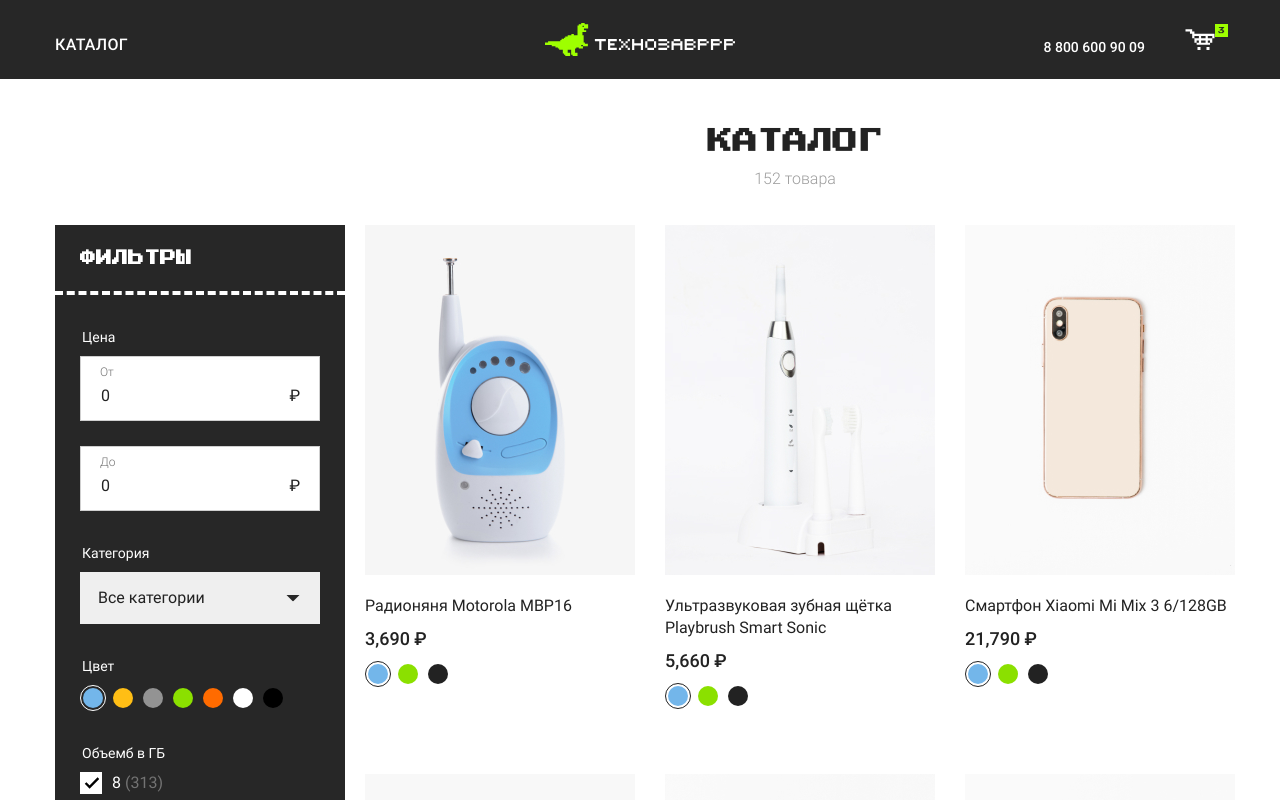
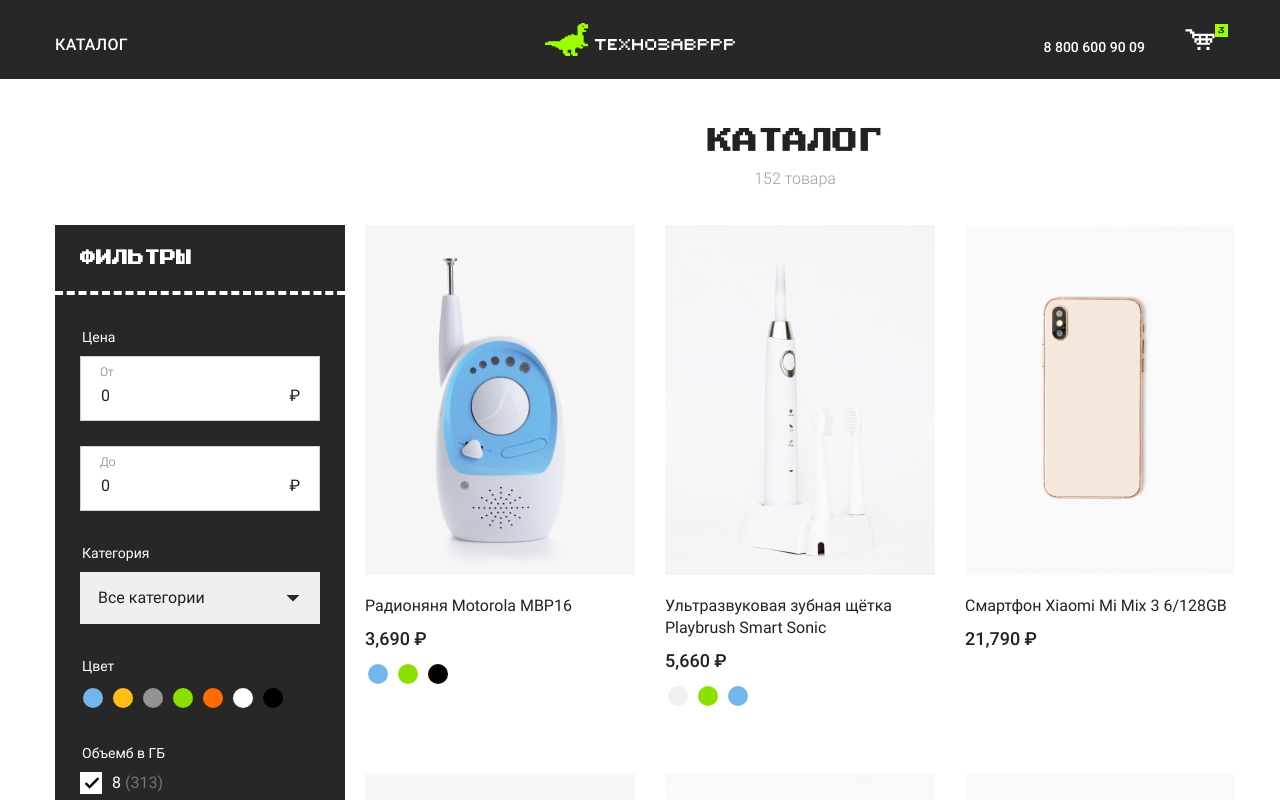
Before and after one commit to AXlIS/tehnozawrr, a Vue app: page / in a window 1280 px wide. Shown: the top 800 px of the page. Built offline with nearby package versions, Linux system fonts and the light colour scheme.

Commit message:
'colorFilter'

```diff
--- a/src/components/BasePagination.vue
+++ b/src/components/BasePagination.vue
@@ -3,7 +3,7 @@
     <li class="pagination__item">
       <a class="pagination__link pagination__link--arrow" href="#"
          :class="{'pagination__link--disabled': page === 1}"
-         @click.prevent="paginate(--page)"
+         @click.prevent="paginate(page - 1)"
          aria-label="Предыдущая страница">
         <svg width="8" height="14" fill="currentColor">
           <use xlink:href="#icon-arrow-left"></use>
@@ -19,7 +19,7 @@
     <li class="pagination__item">
       <a class="pagination__link pagination__link--arrow" href="#"
          :class="{'pagination__link--disabled': page === pages}"
-         @click.prevent="paginate(++page)"
+         @click.prevent="paginate(page + 1)"
          aria-label="Следующая страница">
         <svg width="8" height="14" fill="currentColor">
           <use xlink:href="#icon-arrow-right"></use>
--- a/src/components/ProductFilter.vue
+++ b/src/components/ProductFilter.vue
@@ -28,50 +28,12 @@
       <fieldset class="form__block">
         <legend class="form__legend">Цвет</legend>
         <ul class="colors">
-          <li class="colors__item">
+          <li class="colors__item" v-for="color in colors" :key="color.id">
             <label class="colors__label">
-              <input class="colors__radio sr-only" type="radio" name="color" value="#73B6EA"
-                     checked="">
-              <span class="colors__value" style="background-color: #73B6EA;">
+              <input class="colors__radio sr-only" type="checkbox" :value="color.id" v-model="currentColorId">
+              <span class="colors__value" :style="{backgroundColor: color.code}">
                   </span>
             </label>
-          </li>
-          <li class="colors__item">
-            <label class="colors__label">
-              <input class="colors__radio sr-only" type="radio" name="color" value="#FFBE15">
-              <span class="colors__value" style="background-color: #FFBE15;">
-                  </span>
-            </label>
-          </li>
-          <li class="colors__item">
-            <label class="colors__label">
-              <input class="colors__radio sr-only" type="radio" name="color" value="#939393">
-              <span class="colors__value" style="background-color: #939393;">
-                </span></label>
-          </li>
-          <li class="colors__item">
-            <label class="colors__label">
-              <input class="colors__radio sr-only" type="radio" name="color" value="#8BE000">
-              <span class="colors__value" style="background-color: #8BE000;">
-                </span></label>
-          </li>
-          <li class="colors__item">
-            <label class="colors__label">
-              <input class="colors__radio sr-only" type="radio" name="color" value="#FF6B00">
-              <span class="colors__value" style="background-color: #FF6B00;">
-                </span></label>
-          </li>
-          <li class="colors__item">
-            <label class="colors__label">
-              <input class="colors__radio sr-only" type="radio" name="color" value="#FFF">
-              <span class="colors__value" style="background-color: #FFF;">
-                </span></label>
-          </li>
-          <li class="colors__item">
-            <label class="colors__label">
-              <input class="colors__radio sr-only" type="radio" name="color" value="#000">
-              <span class="colors__value" style="background-color: #000;">
-                </span></label>
           </li>
         </ul>
       </fieldset>
@@ -149,21 +111,26 @@
 
 <script>
 import categories from '@/data/categories';
+import colors from '@/data/colors';
 
 export default {
   name: 'ProductFilter',
-  props: ['priceFrom', 'priceTo', 'categoryId'],
+  props: ['priceFrom', 'priceTo', 'categoryId', 'colorId'],
   data() {
     return {
       currentPriceFrom: 0,
       currentPriceTo: 0,
       currentCategoryId: 0,
+      currentColorId: [],
     };
   },
   computed: {
 
     categories() {
       return categories;
+    },
+    colors(){
+      return colors;
     }
   },
   watch: {
@@ -176,17 +143,22 @@
     categoryId(value) {
       this.currentCategoryId = value;
     },
+    colorId(value){
+      this.currentColorId = value;
+    }
   },
   methods: {
     submit() {
       this.$emit('update:priceFrom', this.currentPriceFrom);
       this.$emit('update:priceTo', this.currentPriceTo);
       this.$emit('update:categoryId', this.currentCategoryId);
+      this.$emit('update:colorId', this.currentColorId)
     },
     reset() {
       this.$emit('update:priceFrom', 0);
       this.$emit('update:priceTo', 0);
       this.$emit('update:categoryId', 0);
+      this.$emit('update:colorId', [])
     }
   }
 };
--- a/src/components/ProductItem.vue
+++ b/src/components/ProductItem.vue
@@ -15,24 +15,10 @@
     </span>
 
     <ul class="colors colors--black">
-      <li class="colors__item">
+      <li class="colors__item" v-for="item in product.colors" :key="item.id">
         <label class="colors__label">
-          <input class="colors__radio sr-only" type="radio" value="#73B6EA" v-model="color">
-          <span class="colors__value" style="background-color: #73B6EA;">
-                  </span>
-        </label>
-      </li>
-      <li class="colors__item">
-        <label class="colors__label">
-          <input class="colors__radio sr-only" type="radio" value="#8BE000" v-model="color">
-          <span class="colors__value" style="background-color: #8BE000;">
-                  </span>
-        </label>
-      </li>
-      <li class="colors__item">
-        <label class="colors__label">
-          <input class="colors__radio sr-only" type="radio" value="#222" v-model="color">
-          <span class="colors__value" style="background-color: #222;">
+          <input class="colors__radio sr-only" type="radio" :value="item.code">
+          <span class="colors__value" v-bind:style="{backgroundColor: item.code}" >
                   </span>
         </label>
       </li>
--- /dev/null
+++ b/src/data/colors.js
@@ -0,0 +1,37 @@
+export default [
+  {
+    id: 1,
+    title: 'Синий',
+    code: '#73B6EA',
+  },
+  {
+    id: 2,
+    title: 'Желтый',
+    code: '#FFBE15',
+  },
+  {
+    id: 3,
+    title: 'Серый',
+    code: '#939393',
+  },
+  {
+    id: 4,
+    title: 'Зеленый',
+    code: '#8BE000',
+  },
+  {
+    id: 5,
+    title: 'Оранжевый',
+    code: '#FF6B00',
+  },
+  {
+    id: 6,
+    title: 'Белый',
+    code: '#FFF',
+  },
+  {
+    id: 7,
+    title: 'Черный',
+    code: '#000',
+  },
+];
--- a/src/data/products.js
+++ b/src/data/products.js
@@ -4,83 +4,207 @@
     categoryId: 4,
     title: 'Радионяня Motorola MBP16',
     price: 3690,
-    img: '/img/radio.jpg'
+    img: '/img/radio.jpg',
+    colors: [
+      {
+        id: 1,
+        title: 'Синий',
+        code: '#73B6EA',
+      },
+      {
+        id: 4,
+        title: 'Зеленый',
+        code: '#8BE000',
+      },
+      {
+        id: 7,
+        title: 'Черный',
+        code: '#000',
+      }
+    ]
   },
   {
     id: 2,
     categoryId: 1,
     title: 'Ультразвуковая зубная щётка Playbrush Smart Sonic',
     price: 5660,
-    img: 'img/toothbrush.jpg'
+    img: 'img/toothbrush.jpg',
+    colors: [
+      {
+        id: 6,
+        title: 'Белый',
+        code: '#F0F0F0',
+      },
+      {
+        id: 4,
+        title: 'Зеленый',
+        code: '#8BE000',
+      },
+      {
+        id: 1,
+        title: 'Синий',
+        code: '#73B6EA',
+      }
+    ]
   },
   {
     id: 3,
     categoryId: 2,
     title: 'Смартфон Xiaomi Mi Mix 3 6/128GB',
     price: 21790,
-    img: 'img/phone.jpg'
+    img: 'img/phone.jpg',
+    colors: []
   },
   {
     id: 4,
     categoryId: 3,
     title: 'Электроскейт Razor Cruiser',
     price: 24690,
-    img: 'img/board.jpg'
+    img: 'img/board.jpg',
+    colors: [
+      {
+        id: 3,
+        title: 'Серый',
+        code: '#939393',
+      },
+      {
+        id: 5,
+        title: 'Оранжевый',
+        code: '#FF6B00',
+      },
+      {
+        id: 7,
+        title: 'Черный',
+        code: '#000',
+      },]
   },
   {
     id: 5,
     categoryId: 2,
     title: 'Смартфон Xiaomi Mi A3 4/64GB Android One',
     price: 14960,
-    img: 'img/phone-2.jpg'
+    img: 'img/phone-2.jpg',
+    colors: []
   },
   {
     id: 6,
     categoryId: 2,
     title: 'Смартфон Xiaomi Redmi 6/128GB',
     price: 8960,
-    img: 'img/phone-3.jpg'
+    img: 'img/phone-3.jpg',
+    colors: []
   },
   {
     id: 7,
     categoryId: 3,
     title: 'Электрический дрифт-карт Razor Crazy Cart',
     price: 39900,
-    img: 'img/bicycle.jpg'
+    img: 'img/bicycle.jpg',
+    colors: [
+      {
+        id: 2,
+        title: 'Желтый',
+        code: '#FFBE15',
+      },
+      {
+        id: 4,
+        title: 'Зеленый',
+        code: '#8BE000',
+      },
+      {
+        id: 5,
+        title: 'Оранжевый',
+        code: '#FF6B00',
+      }
+    ]
   },
   {
     id: 8,
     categoryId: 3,
     title: 'Гироскутер Razor Hovertrax 2.0',
     price: 34900,
-    img: 'img/wheels.jpg'
+    img: 'img/wheels.jpg',
+    colors: [
+      {
+        id: 3,
+        title: 'Серый',
+        code: '#939393',
+      },
+      {
+        id: 6,
+        title: 'Белый',
+        code: '#F0F0F0',
+      }
+    ]
   },
   {
     id: 9,
     categoryId: 3,
     title: 'Детский трюковой самокат Razor Grom',
     price: 4990,
-    img: 'img/scooter.jpg'
+    img: 'img/scooter.jpg',
+    colors: [
+      {
+        id: 7,
+        title: 'Черный',
+        code: '#000',
+      },
+      {
+        id: 1,
+        title: 'Синий',
+        code: '#73B6EA',
+      }
+    ]
   },
   {
     id: 10,
     categoryId: 5,
     title: 'Наушники AirPods с беспроводным зарядным футляром',
     price: 16560,
-    img: 'img/airpods.jpg'
+    img: 'img/airpods.jpg',
+    colors: [
+      {
+        id: 2,
+        title: 'Желтый',
+        code: '#FFBE15',
+      },
+      {
+        id: 4,
+        title: 'Зеленый',
+        code: '#8BE000',
+      },
+      {
+        id: 7,
+        title: 'Черный',
+        code: '#000',
+      }
+    ]
   },
   {
     id: 11,
     categoryId: 3,
     title: 'Роллерсёрф Razor RipStik Air Pro',
     price: 6690,
-    img: 'img/ripstik.jpg'
+    img: 'img/ripstik.jpg',
+    colors: []
   },
   {
     id: 12,
     categoryId: 5,
     title: 'Наушники Sony',
     price: 30690,
-    img: 'img/headphones.jpg'
+    img: 'img/headphones.jpg',
+    colors: [
+      {
+        id: 7,
+        title: 'Черный',
+        code: '#000',
+      },
+      {
+        id: 5,
+        title: 'Оранжевый',
+        code: '#FF6B00',
+      }
+    ]
   },
 ];
--- a/src/pages/MainPage.vue
+++ b/src/pages/MainPage.vue
@@ -11,7 +11,7 @@
 
     <div class="content__catalog">
       <ProductFilter :price-from.sync="filterPriceFrom" :price-to.sync="filterPriceTo"
-                     :category-id.sync="filterCategoryId"/>
+                     :category-id.sync="filterCategoryId" :color-id.sync="filterColorId"/>
       <section class="catalog">
         <ProductList :products="products"/>
         <BasePagination v-model="page" :count="countProducts" :per-page="productPerPage"/>
@@ -38,6 +38,7 @@
       filterPriceFrom: 0,
       filterPriceTo: 0,
       filterCategoryId: 0,
+      filterColorId: 0,
       page: 1,
       productPerPage: 6,
     };
@@ -54,6 +55,12 @@
       }
       if (this.filterCategoryId) {
         filteredProducts = filteredProducts.filter(product => product.categoryId === this.filterCategoryId);
+      }
+      if (this.filterColorId) {
+        this.filterColorId.forEach(item => {
+          filteredProducts = filteredProducts.filter(products => products.colors.find(color => color.id === item))
+        })
+
       }
       return filteredProducts;
     },
--- a/src/pages/ProductPage.vue
+++ b/src/pages/ProductPage.vue
@@ -3,7 +3,7 @@
     <div class="content__top">
       <ul class="breadcrumbs">
         <li class="breadcrumbs__item">
-          <a class="breadcrumbs__link" href="#">
+          <a class="breadcrumbs__link" href="#" @click.prevent="gotoPage('main')">
             Каталог
           </a>
         </li>
```
